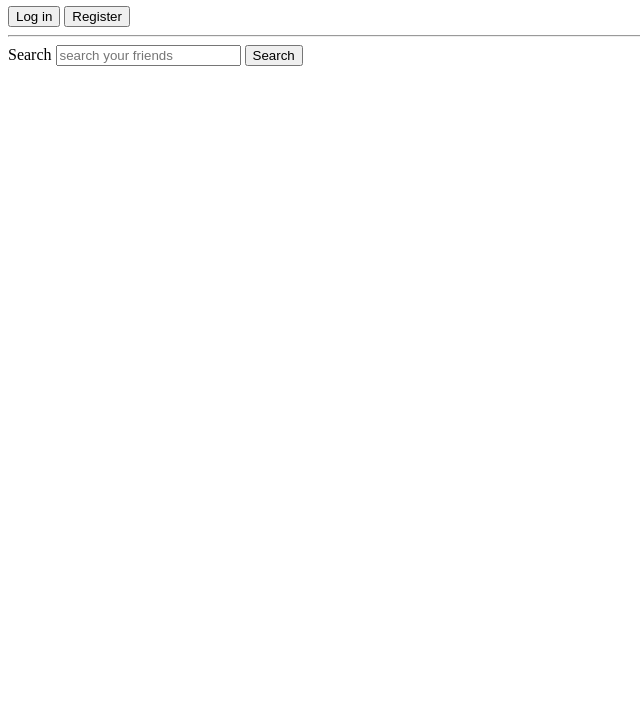
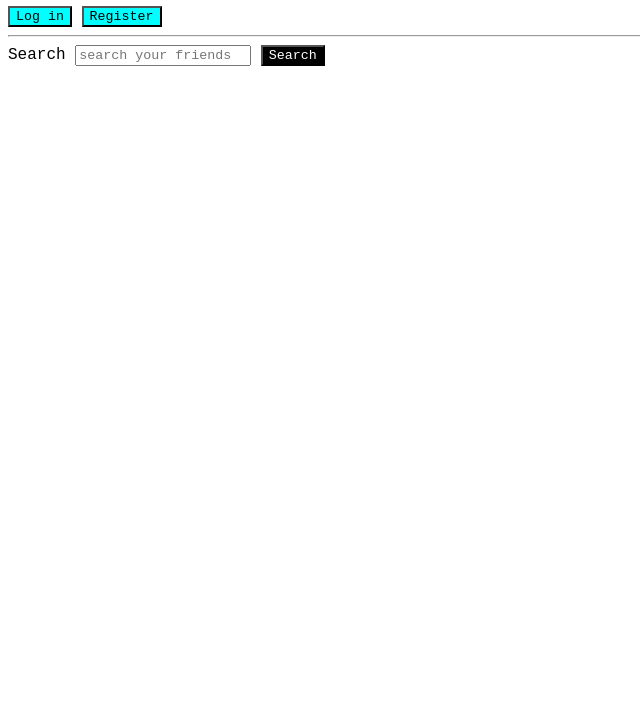
Before and after one commit to nxtman0z/Web-Development, a plain HTML site: page index1.html in a window 1280 px wide. Shown: the part 74-800 px from the top of the page, without its empty margins (0-640 px from the left). Drawn offline with Linux system fonts and the light colour scheme.

Commit message:
practice question

```diff
--- a/index1.html
+++ b/index1.html
@@ -5,6 +5,7 @@
     <meta http-equiv="X-UA-Compatible" content="IE=edge" />
     <meta name="viewport" content="width=device-width, initial-scale=1.0" />
     <title>Practice Qs</title>
+    <link rel="stylesheet" href="style1.css">
   </head>
   <body>
     <h1>Facebook</h1>
--- /dev/null
+++ b/style1.css
@@ -0,0 +1,14 @@
+*{
+    font-family: 'Courier New', Courier, monospace;
+}
+
+h1{
+    color:#1b74e4;
+}
+#searchbtn{
+    background-color: black;
+    color: white;
+}
+.userbtn{
+    background-color: aqua;
+}
```
